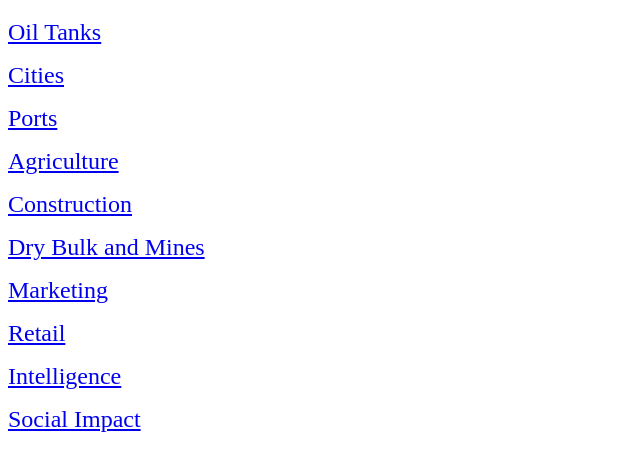
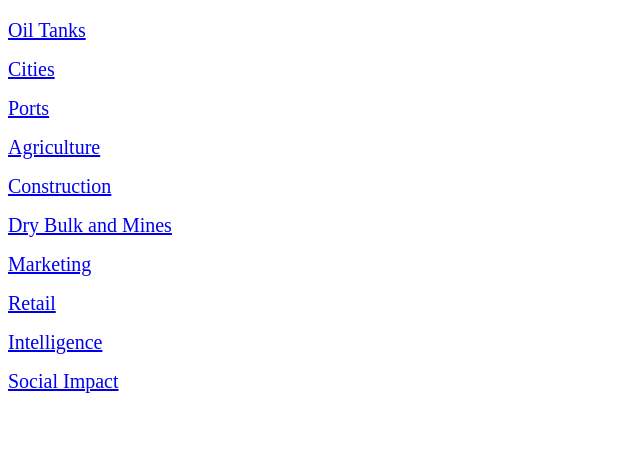
Before and after one commit to lrousmaniere/lrousmaniere.github.io, a plain HTML site: page index.html in a window 1280 px wide. Shown: the part 62-532 px from the top of the page, without its empty margins (0-640 px from the left). Drawn offline with Linux system fonts and the light colour scheme.

Commit message:
font updates

```diff
--- a/index.html
+++ b/index.html
@@ -4,25 +4,25 @@
 
 <h1 style="font-family:verdana;"> Select A Vertical</h1>
 
-<a style="font-size:24px;" href="docs/oilClusters.html">Oil Tanks</a>
+<a style="font-size:20px;" href="docs/oilClusters.html">Oil Tanks</a>
 <p></p>
-<a style="font-size:24px;" href="docs/cityClusters.html">Cities</a>
+<a style="font-size:20px;" href="docs/cityClusters.html">Cities</a>
 <p></p>
-<a style="font-size:24px;" href="docs/portsClusters.html">Ports</a>
+<a style="font-size:20px;" href="docs/portsClusters.html">Ports</a>
 <p></p>
-<a style="font-size:24px;" href="docs/agricultureClusters.html">Agriculture</a>
+<a style="font-size:20px;" href="docs/agricultureClusters.html">Agriculture</a>
 <p></p>
-<a style="font-size:24px;" href="docs/constructionClusters.html">Construction</a>
+<a style="font-size:20px;" href="docs/constructionClusters.html">Construction</a>
 <p></p>
-<a style="font-size:24px;" href="docs/dryBulkandMinesClusters.html">Dry Bulk and Mines</a>
+<a style="font-size:20px;" href="docs/dryBulkandMinesClusters.html">Dry Bulk and Mines</a>
 <p></p>
-<a style="font-size:24px;" href="docs/marketingClusters.html">Marketing</a>
+<a style="font-size:20px;" href="docs/marketingClusters.html">Marketing</a>
 <p></p>
-<a style="font-size:24px;" href="docs/retailClusters.html">Retail</a>
+<a style="font-size:20px;" href="docs/retailClusters.html">Retail</a>
 <p></p>
-<a style="font-size:24px;" href="docs/intelligenceClusters.html">Intelligence</a>
+<a style="font-size:20px;" href="docs/intelligenceClusters.html">Intelligence</a>
 <p></p>
-<a style="font-size:24px;" href="docs/socialImpactClusters.html">Social Impact</a>
+<a style="font-size:20px;" href="docs/socialImpactClusters.html">Social Impact</a>
 <p></p>
 
 </body>
```
